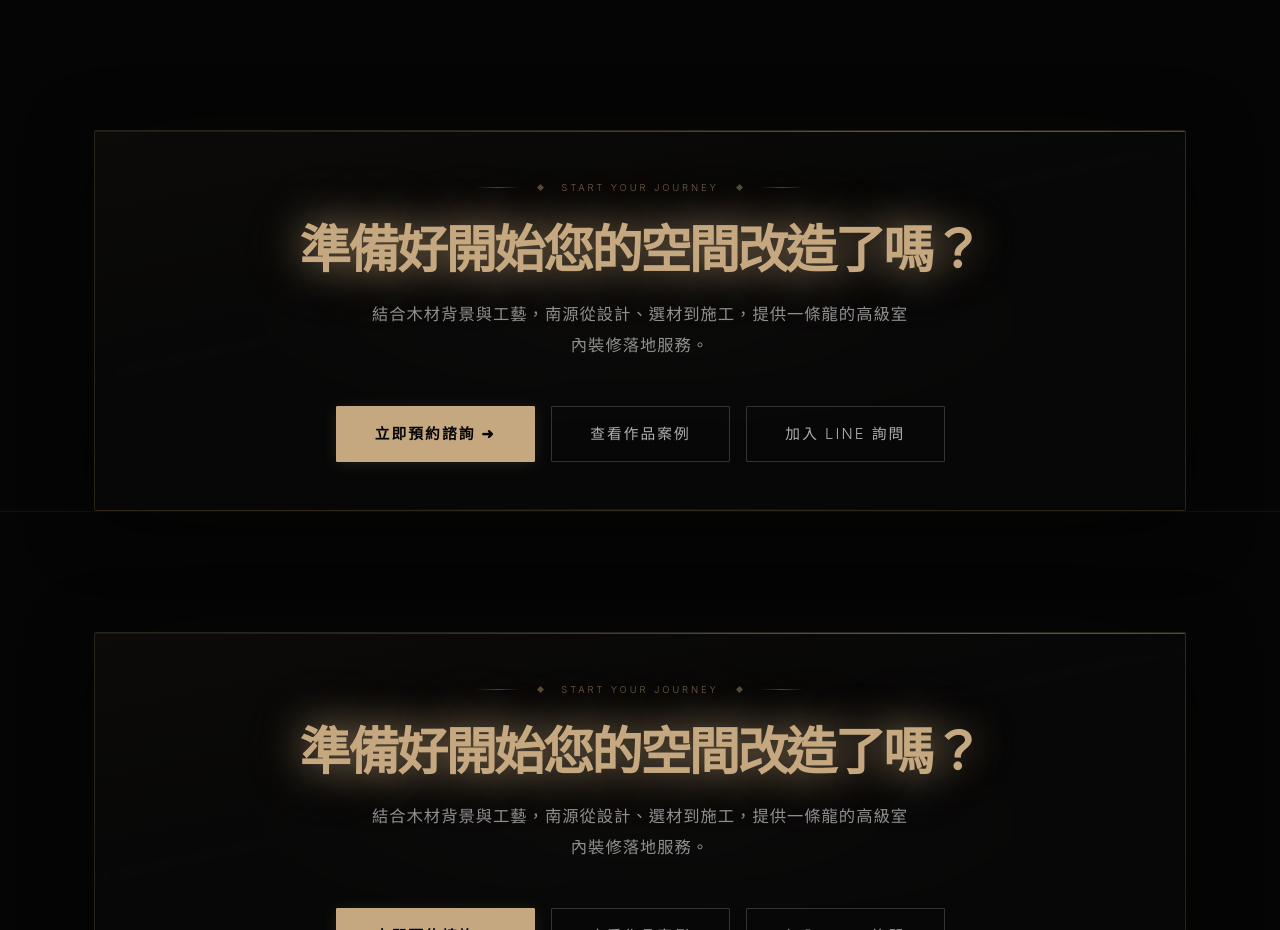
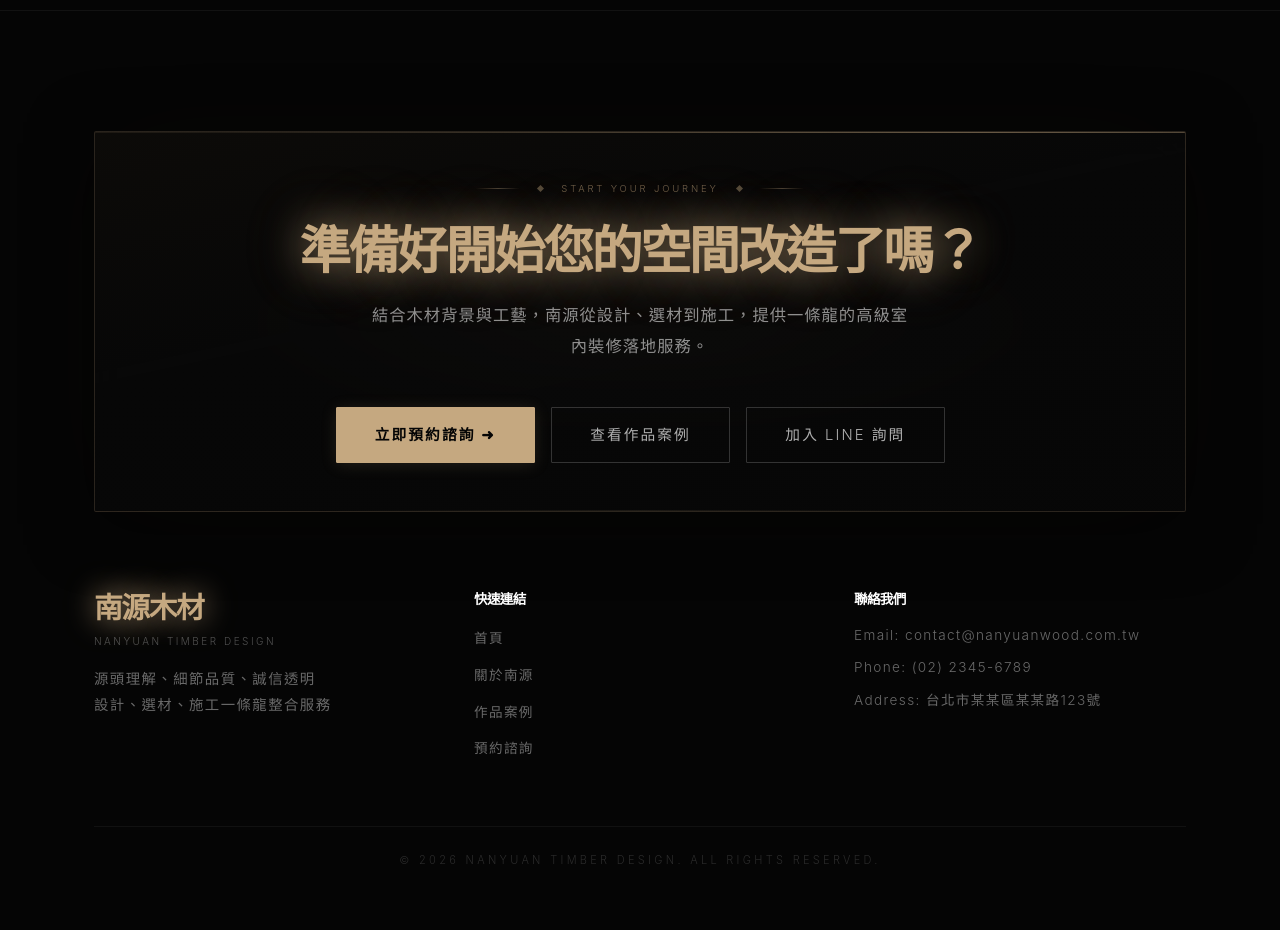
Before and after one commit to JeremyLIN0930/nanyuan-timber-we, a React (Vite) app: page / in a window 1280 px wide. Shown: the part 7180-8110 px from the top of the page. After the commit the page ends 8083 px from the top, so only its background shows below. Built offline with nearby package versions, Linux system fonts and the light colour scheme.

Commit message:
fix: 徹底解決全站底部 CTA 組件重複渲染 Bug，還原唯一底座

```diff
--- a/src/pages/Home.tsx
+++ b/src/pages/Home.tsx
@@ -1,6 +1,5 @@
 import React, { useState, useEffect, useRef, useCallback } from 'react';
 import { Link } from 'react-router-dom';
-import CTA from '../components/CTA/CTA';
 import './Home.css';
 
 /* ═══════════════════════════════════════════════════════════════════════════
@@ -13,7 +12,7 @@ import './Home.css';
      §4  Process Timeline          — 圖形化六大流程軸（Hover 互動）
      §5  Comparison Slider         — 推拉式前後對照滑桿
      §6  Projects Wall             — 精選案例卡片牆（16:10 橫圖）
-     §7  CTA                       — 公共完全體組件唯一掛載
+     §7  CTA                       — 由 Footer.tsx 全局統一掛載，此處不重複渲染
 
    ⚠ 鐵律：零行內 style={{}} / 零 <style> 標籤 / 100% 樣式在 Home.css
    ═══════════════════════════════════════════════════════════════════════════ */
@@ -464,10 +463,7 @@ const Home: React.FC = () => {
       </section>
 
 
-      {/* ══════════════════════════════════════════════════════════════════
-          §7  CTA — 公共完全體組件唯一掛載
-          ══════════════════════════════════════════════════════════════ */}
-      <CTA />
+      {/* §7 — <CTA /> 由 Footer.tsx 全局統一掛載，此處不重複渲染 */}
 
     </div>
   );
```
